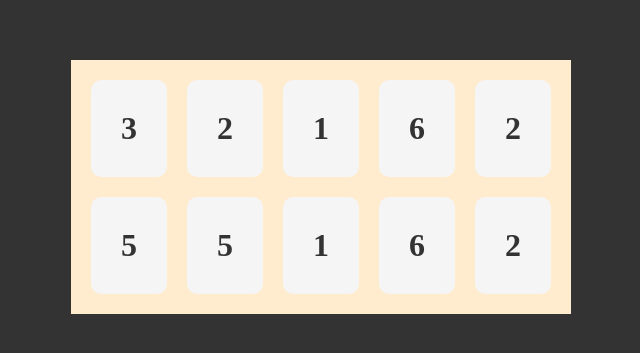
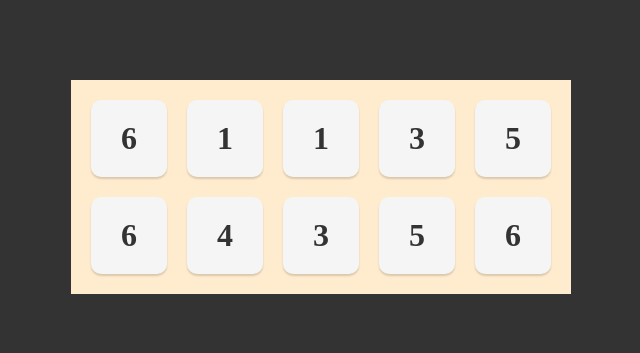
Before and after one commit to kujerocoding/tenzi-game, a React (Vite) app: page / in a window 1280 px wide. Shown: the part 213-566 px from the top of the page, without its empty margins (319-959 px from the left). Built offline with nearby package versions, Linux system fonts and the light colour scheme.

Commit message:
add state for dice and map elements to the Die component

```diff
--- a/src/App.css
+++ b/src/App.css
@@ -29,9 +29,10 @@ body{
   display: flex;
   justify-content: center;
   align-items: center;
-  padding: 30px;
+  padding: 20px 30px;
   background-color: whitesmoke;
   font-size: 2rem;
   font-weight: bold;
   border-radius: 10px;
+  box-shadow: 0px 2px 2px rgba(0, 0, 0, 0.15)
 }
--- a/src/App.jsx
+++ b/src/App.jsx
@@ -3,9 +3,25 @@ import './App.css'
 import Die from './components/Die'
 
 const App = () => {
+
+  const [dice, setDice] = React.useState(allNewDice())
+
+  function allNewDice(){
+    const newDice = [];
+        for (let i = 0; i<10; i++){
+        const die = Math.ceil(Math.random() * 6)
+        newDice.push(die)
+      }
+      return newDice
+    }
+
+  const diceElements = dice.map(die => <Die value={die} />)
+
   return (
     <div className='main-container'>
-      <Die />
+      <div className='dice-container'>
+      {diceElements}
+      </div>
     </div>
   )
 }
--- a/src/components/Die.jsx
+++ b/src/components/Die.jsx
@@ -1,20 +1,10 @@
 import React from 'react'
 
-const Die = () => {
-
-    const allDice = [];
-    for (let i = 0; i<10; i++){
-        const die = Math.ceil(Math.random() * 6)
-        allDice.push(die)
-    }
-
-    //console.log(allDice)
-
-    const dieElements = allDice.map(die => <div className='die-container'>{die}</div>)
-
+const Die = (props) => {
+console.log(props.value)
   return (
-    <div className='dice-container'>
-      {dieElements}
+    <div className='die-container'>
+      {props.value}
     </div>
   )
 }
```
